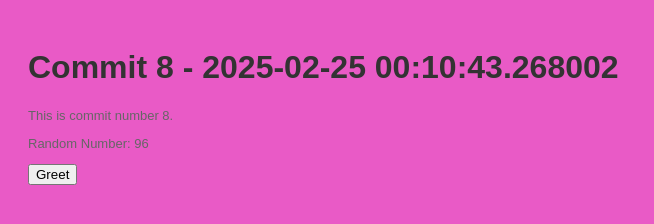
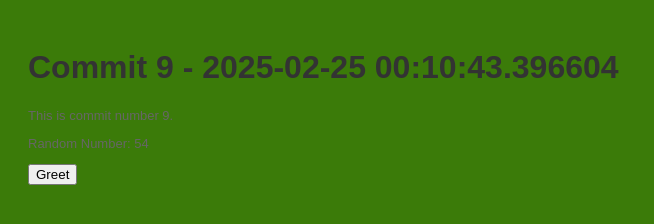
Before and after one commit to polishflits/autogen-repo-20250225001031, a plain HTML site: page index.html in a window 1280 px wide. Shown: the whole page, without its empty margins (0-654 px from the left). Drawn offline with Linux system fonts and the light colour scheme.

Commit message:
📝 Auto commit 9 with HTML, CSS, and JS

```diff
--- a/index.html
+++ b/index.html
@@ -2,13 +2,13 @@
     <!DOCTYPE html>
     <html>
     <head>
-        <title>Commit 8 - 2025-02-25 00:10:43.268002</title>
+        <title>Commit 9 - 2025-02-25 00:10:43.396604</title>
         <link rel="stylesheet" href="style.css">
     </head>
     <body>
-        <h1>Commit 8 - 2025-02-25 00:10:43.268002</h1>
-        <p>This is commit number 8.</p>
-        <p>Random Number: 96</p>
+        <h1>Commit 9 - 2025-02-25 00:10:43.396604</h1>
+        <p>This is commit number 9.</p>
+        <p>Random Number: 54</p>
         <button onclick="greet()">Greet</button>
         <script src="script.js"></script>
     </body>
--- a/script.js
+++ b/script.js
@@ -2,4 +2,4 @@
     function greet() {
         alert('Hello from commit ' + commitNumber + '!');
     }
-    var commitNumber = 8;
+    var commitNumber = 9;
--- a/style.css
+++ b/style.css
@@ -1,7 +1,7 @@
 
     body {
         font-family: Arial, sans-serif;
-        background-color: #e95ac6;
+        background-color: #3b7b09;
         padding: 20px;
     }
     h1 {
```
